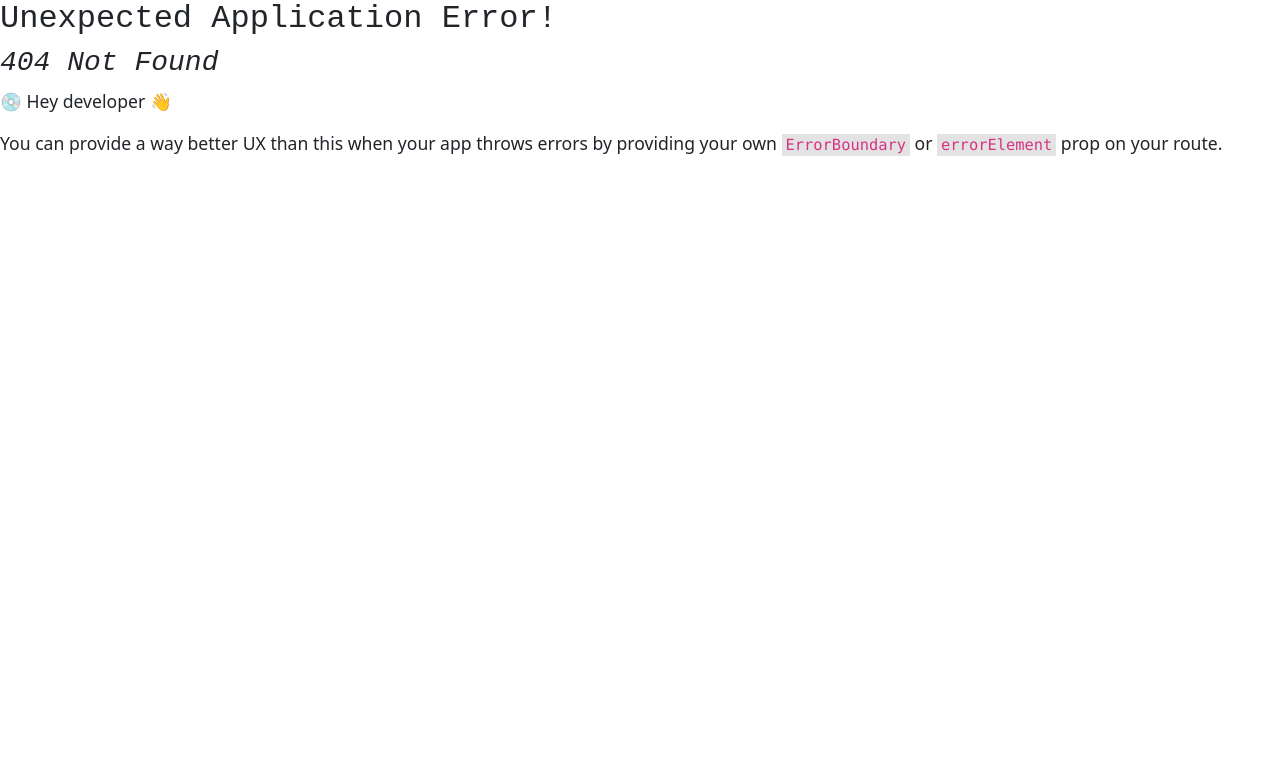
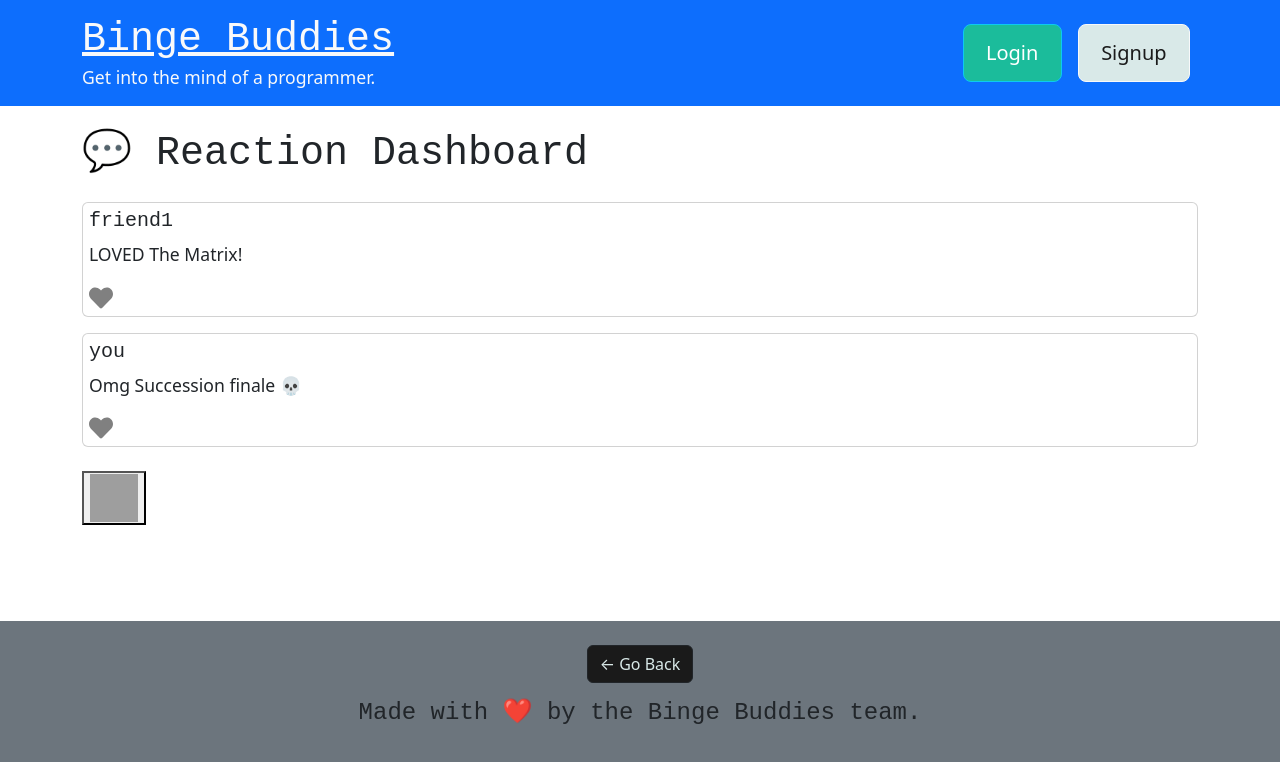
Before and after one commit to smoenter/Binge-Buddies-, a React (Vite) app in the folder client/: page /reactions in a window 1280 px wide. Before the commit this address had no page. Shown: the top 762 px of the page. Built offline with nearby package versions, Linux system fonts and the light colour scheme; grey boxes are pictures that could not be loaded.

Commit message:
got reaction nav link routing to correct page with posts and heart component

```diff
--- /dev/null
+++ b/client/src/components/Heart/index.tsx
@@ -0,0 +1,17 @@
+import React, { useState } from "react";
+import { FaHeart } from "react-icons/fa";
+
+const Heart = () => {
+  const [liked, setLiked] = useState(false);
+
+  return (
+    <FaHeart
+      size={24}
+      color={liked ? "red" : "gray"}
+      onClick={() => setLiked(!liked)}
+      style={{ cursor: "pointer" }}
+    />
+  );
+};
+
+export default Heart;
--- /dev/null
+++ b/client/src/components/Post/index.tsx
@@ -0,0 +1,17 @@
+// PostCard.tsx
+// import React from "react";
+import Heart from "../Heart";
+
+const PostCard = ({ username, content }: { username: string; content: string }) => {
+  return (
+    <div className="card my-3">
+      <div className="card-body">
+        <h5 className="card-title">{username}</h5>
+        <p className="card-text">{content}</p>
+        <Heart />
+      </div>
+    </div>
+  );
+};
+
+export default PostCard;
--- a/client/src/main.tsx
+++ b/client/src/main.tsx
@@ -7,7 +7,7 @@ import Signup from './pages/Signup';
 import Home from './pages/Home';
 import Browse from './pages/Browse';
 import YourWatchlist from './pages/YourWatchList';
-// import Reactions from './pages/Reaction';
+import Reactions from './pages/Reactions';
 import "bootstrap/dist/css/bootstrap.min.css";
 
 // Define your routes
@@ -21,6 +21,7 @@ const router = createBrowserRouter([
       { path: 'signup', element: <Signup /> },
       { path: 'browse', element: <Browse /> },
       { path: 'yourwatchlist', element: <YourWatchlist /> },
+      { path: 'reactions', element: <Reactions /> },
     ],
   },
 ]);
--- a/client/src/pages/Reactions.tsx
+++ b/client/src/pages/Reactions.tsx
@@ -0,0 +1,22 @@
+// src/pages/Reactions.tsx
+import PostCard from "../components/Post";
+
+const Reactions = () => {
+  return (
+    <div>
+      <h1>💬 Reaction Dashboard</h1>
+      {/* Friend search + add/unfriend UI here */}
+      <div className="my-4">
+        {/* PostCard could include heart + comment functionality */}
+        <PostCard username="friend1" content="LOVED The Matrix!" />
+        <PostCard username="you" content="Omg Succession finale 💀" />
+      </div>
+      <button className="gif-hover-button">
+        <img width="48" height="48" src="https://img.icons8.com/fluency-systems-regular/48/groups--v2.png" alt="groups--v2"/>
+        {/* <img src="/friend-btn.png" alt="friend gif" /> */}
+      </button>
+    </div>
+  );
+};
+
+export default Reactions;
```
